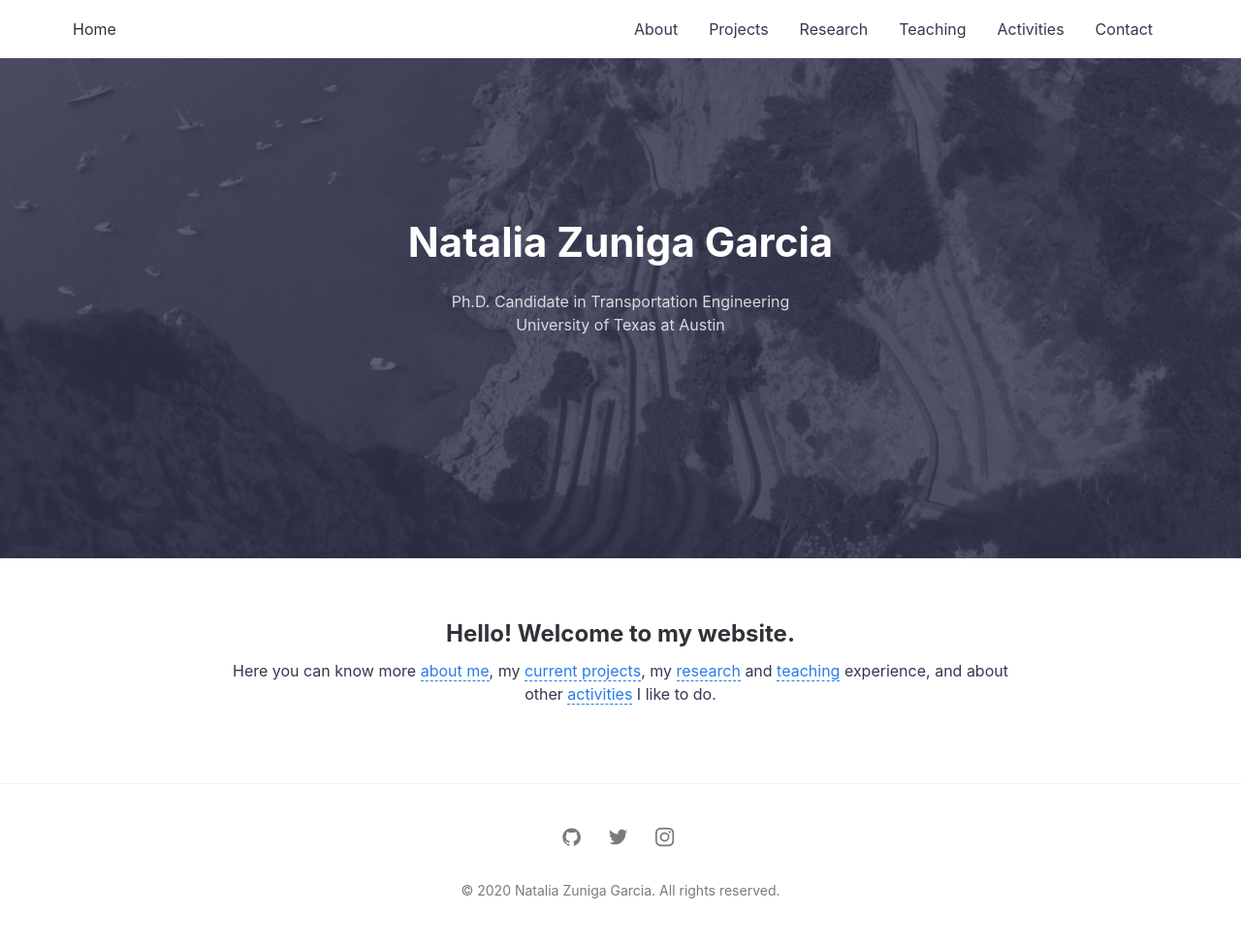
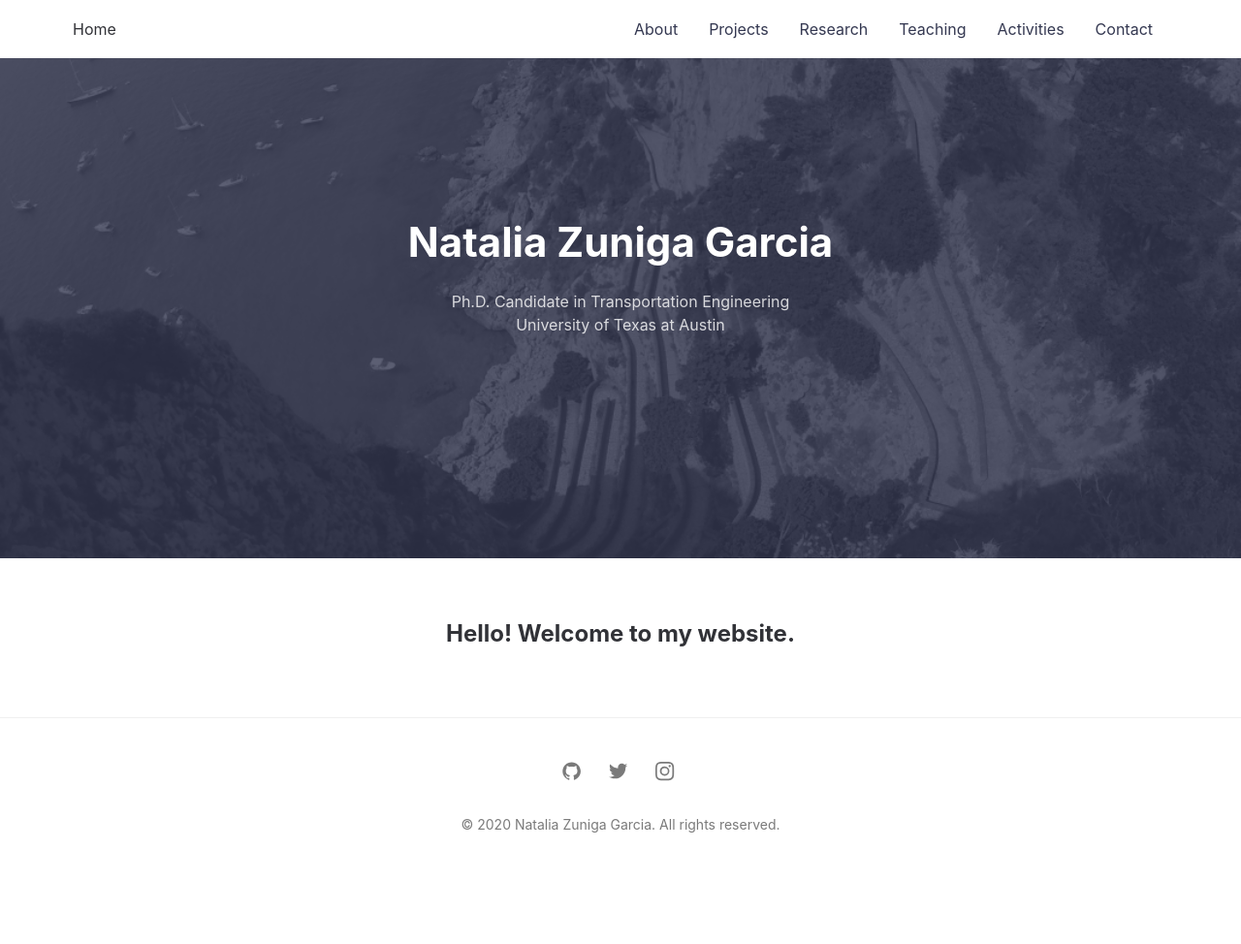
Before and after one commit to nzunigag/nzunigag.github.io, a Jekyll site: the page built from index.md, in a window 1280 px wide. Shown: the whole page at 97% size. Built offline with Jekyll 4.4.1, drawn with Linux system fonts in a browser that asks for light colours; after the commit the page ends 906 px from its top, so only the background shows below that.

Commit message:
Update default.html

```diff
--- a/_layouts/default.html
+++ b/_layouts/default.html
@@ -27,28 +27,29 @@ layout: compress
     </div>
 
     <main class="site__content">
-      <section class="container">
+      <div class="container">
         <div class="page-content">
-               <center>
+
+          <center>
               <h2> Hello! Welcome to my website.</h2>
-            <p>
-              Here you can know more <a href="https://nzunigag.github.io/about/">about me</a>,
-              my <a href="https://nzunigag.github.io/projects/">current projects</a>,
-              my <a href="https://nzunigag.github.io/research/">research</a> and
-              <a href="https://nzunigag.github.io/teaching/">teaching</a> experience, and about other
-              <a href="https://nzunigag.github.io/activities/">activities</a> I like to do. <br>
-            </p>
 
+        </div>
+      </div>
+    </main>
 
+    <!--
+    <main class="site__content">
+      <section class="blog">
+        <div class="container">
+          <div class="post-list" itemscope="" itemtype="http://schema.org/Blog">
             {% for post in site.posts %}
               {% include card.html %}
             {% endfor %}
-
-            <!-- {% include pagination.html %} -->
           </div>
         </div>
       </section>
     </main>
+    -->
 
     {% include footer.html %}
 
```
